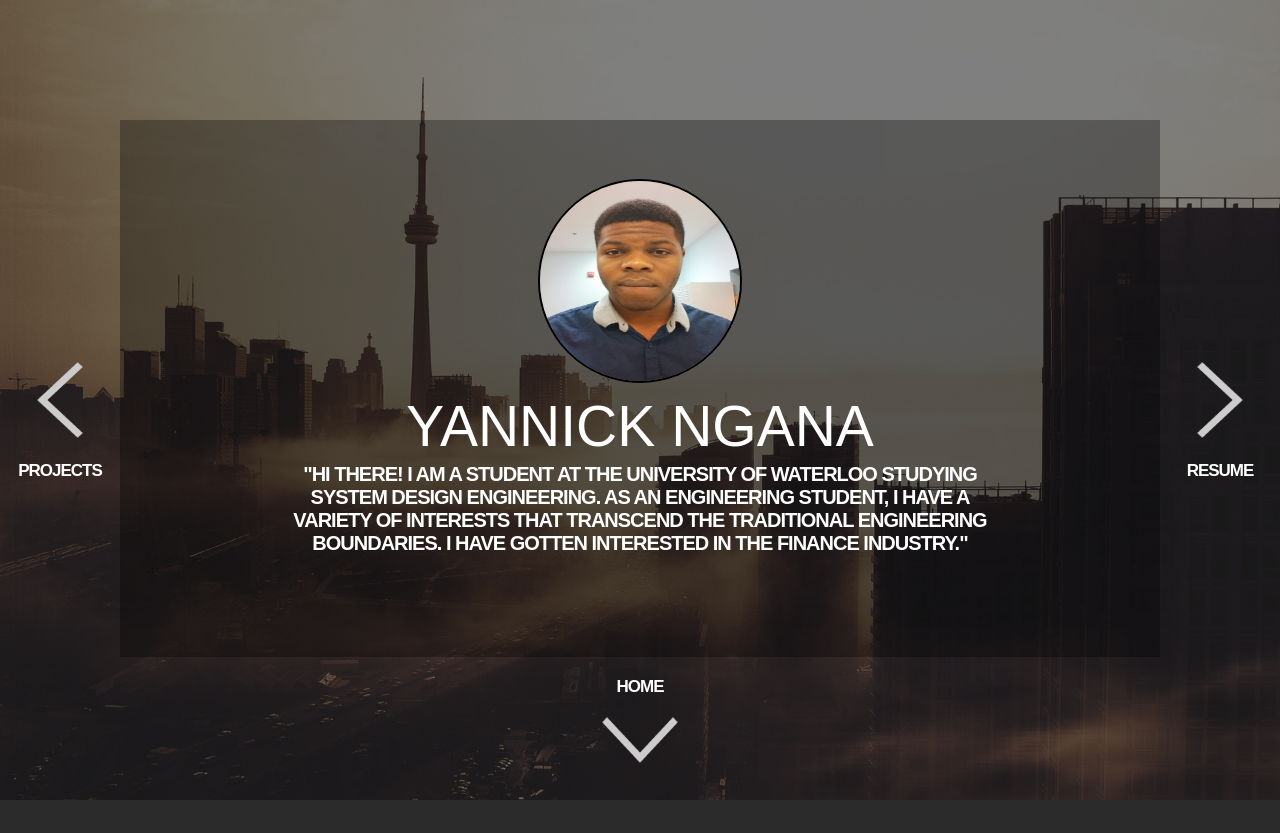
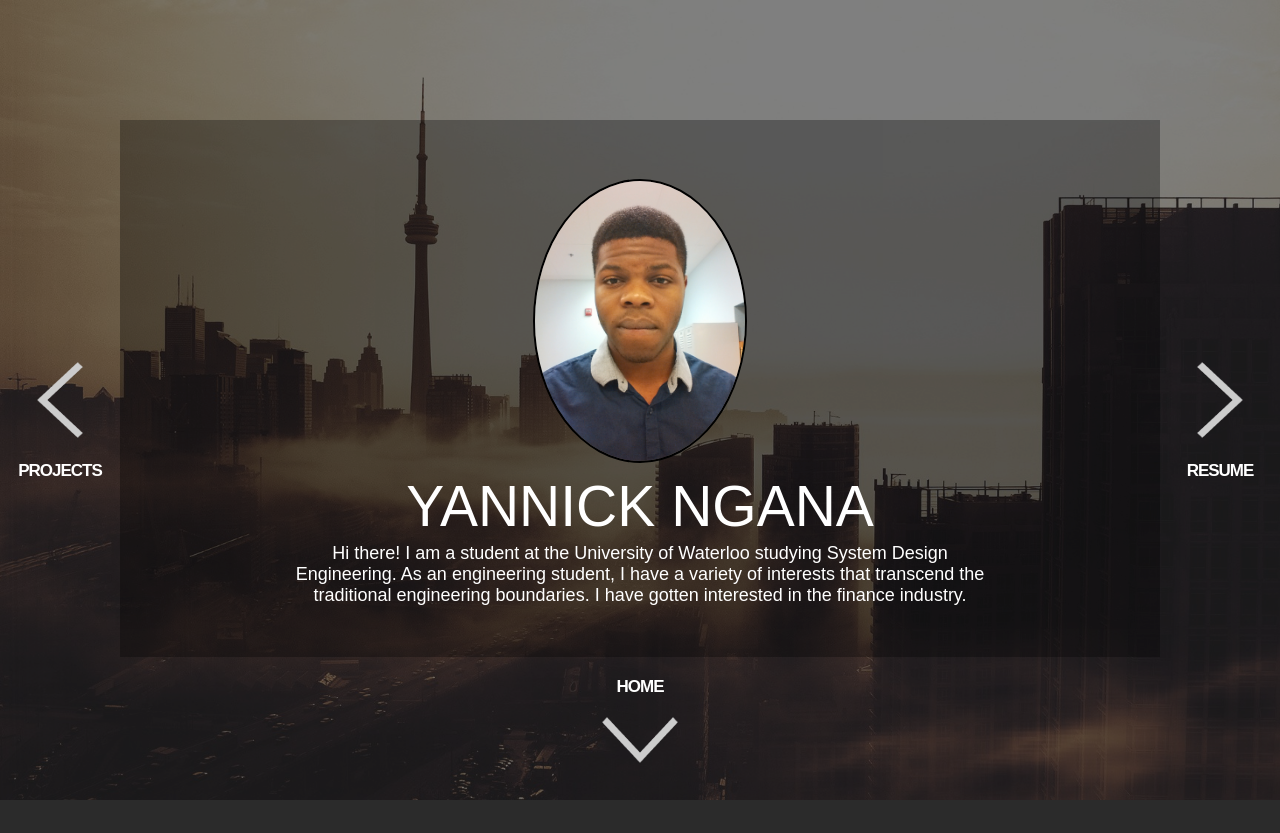
Before and after one commit to Yannickkkk/Yannickkkk.github.io, a plain HTML site: page about.html in a window 1280 px wide. Drawn offline with Linux system fonts and the light colour scheme; a web font is replaced by a local one.

Commit message:
reg changes

```diff
--- a/about.html
+++ b/about.html
@@ -29,7 +29,7 @@
 		<div id='centered'>
 			<img id='pic' src='static/images/pic.png' alt='Yannick Ngana'>
 			<h1 id='name'>Yannick Ngana</h1>
-			<h4 id='quote'>"Hi there! I am a student at the University of Waterloo studying System Design Engineering. As an engineering student, I have a variety of interests that transcend the traditional engineering boundaries. I have gotten interested in the finance industry."</h4>
+			<h6 id='description'>Hi there! I am a student at the University of Waterloo studying System Design Engineering. As an engineering student, I have a variety of interests that transcend the traditional engineering boundaries. I have gotten interested in the finance industry.</h6>
 		</div>
 	</content>
 
--- a/static/css/style.css
+++ b/static/css/style.css
@@ -90,8 +90,8 @@ content {
   left: calc(50% - 350px);
   width: 700px; }
   #centered #pic {
-    height: 200px;
-    width: 200px;
+    height: 30%;
+    width: 30%;
     border-radius: 50%;
     border: black 2px solid; }
 
@@ -105,6 +105,13 @@ content {
 #quote {
   font-size: 20px;
   line-height: 23px;
+  margin-top: 1%;
+  color: white;
+  cursor: default; }
+
+#description {
+  font-size: 18px;
+  line-height: 21px;
   margin-top: 1%;
   color: white;
   cursor: default; }
```
Also changed, not shown: resource.html (+13 -13 lines).
